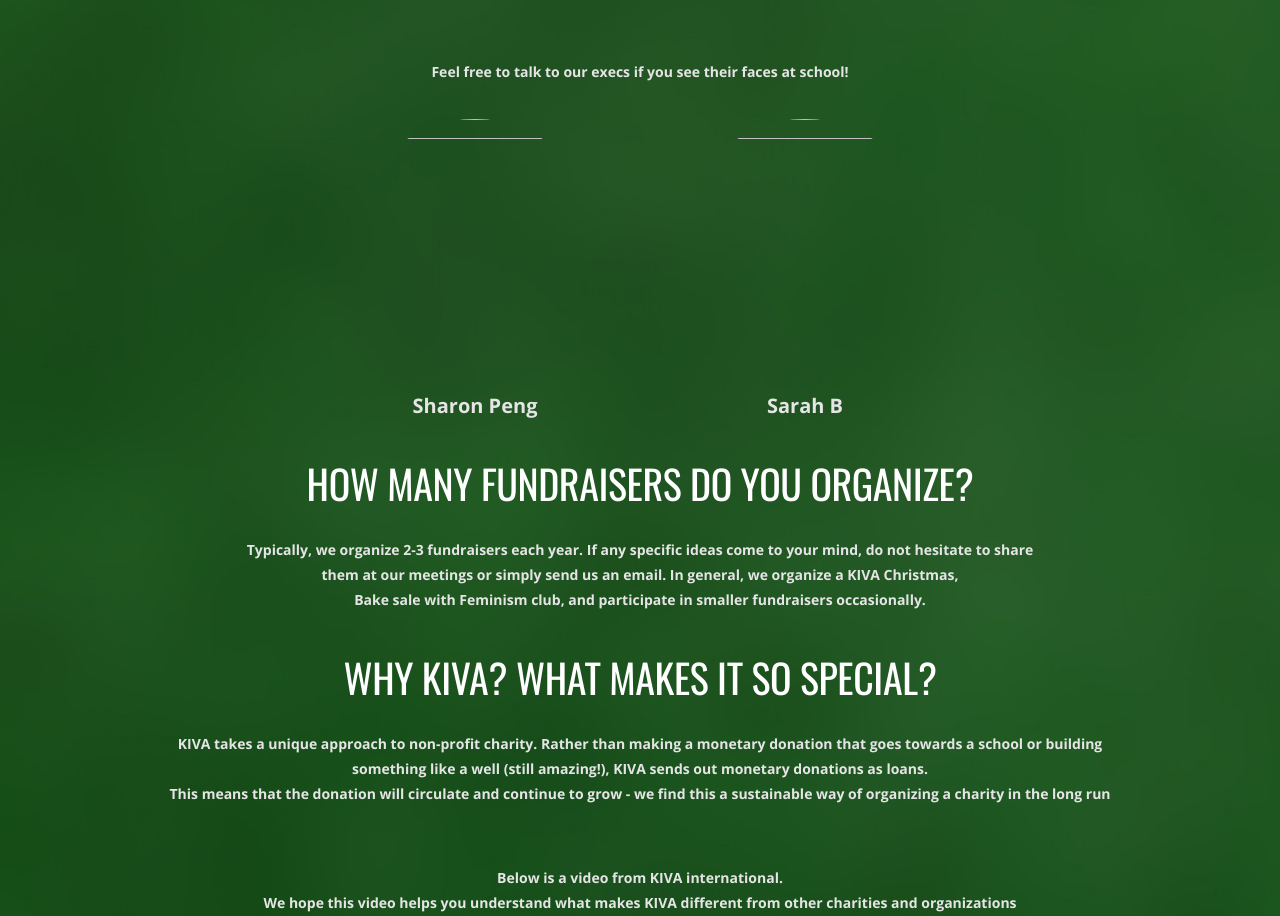
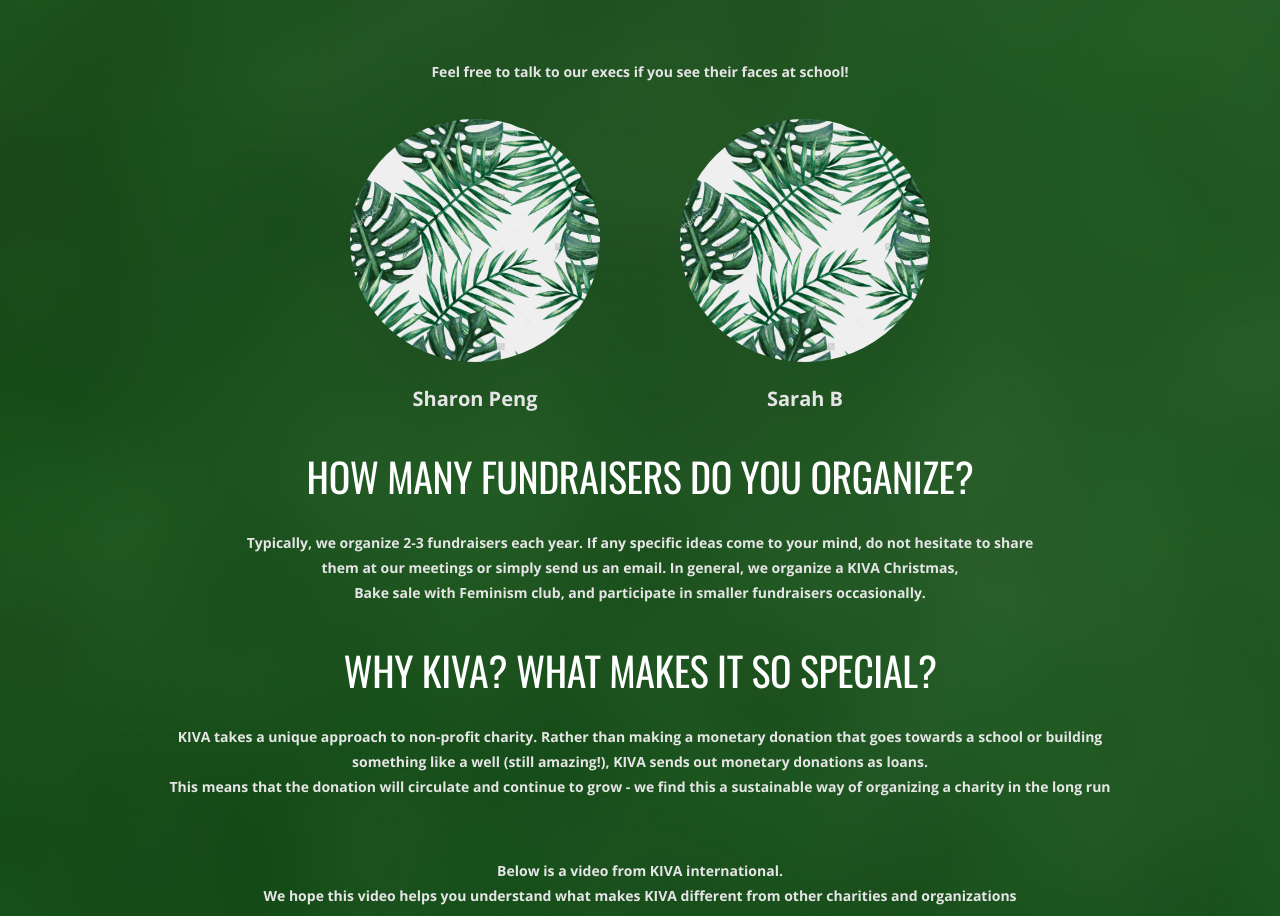
Before and after one commit to pengsharon/kivasite, a plain HTML site: page Product/faq.html in a window 1280 px wide. Shown: the part 979-1895 px from the top of the page. Drawn offline with nearby package versions, Linux system fonts and the light colour scheme.

Commit message:
Update faq.html

```diff
--- a/Product/faq.html
+++ b/Product/faq.html
@@ -91,10 +91,10 @@
         <center>  <table width="100%" style="width:60%">
 
          <td><center>
-           <img src="img/dube.jpg" width="250" height="250" class="img-circle"></td>
+           <img src="img/dube.jpeg" width="250" height="250" class="img-circle"></td>
          </center></td>
          <td><center>
-           <img src="img/dube.jpg" width="250" height="250" class="img-circle">
+           <img src="img/dube.jpeg" width="250" height="250" class="img-circle">
          </center></td>
          <tr>
            <td><center>
```
